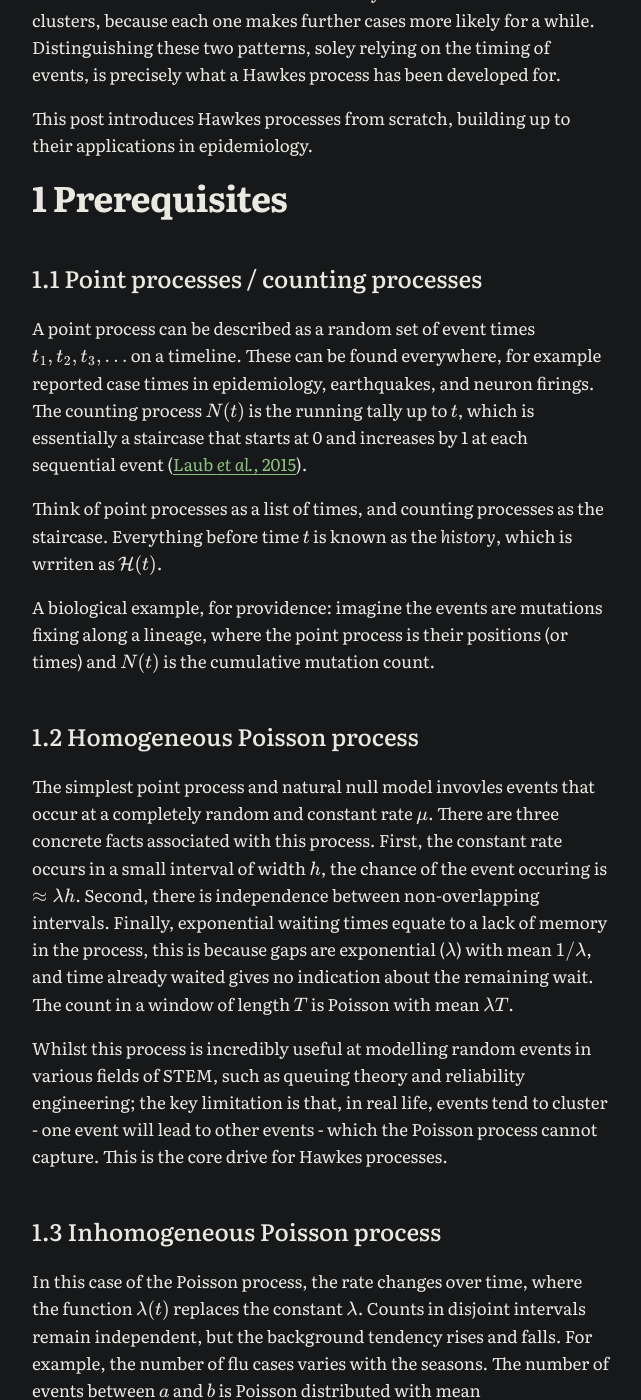
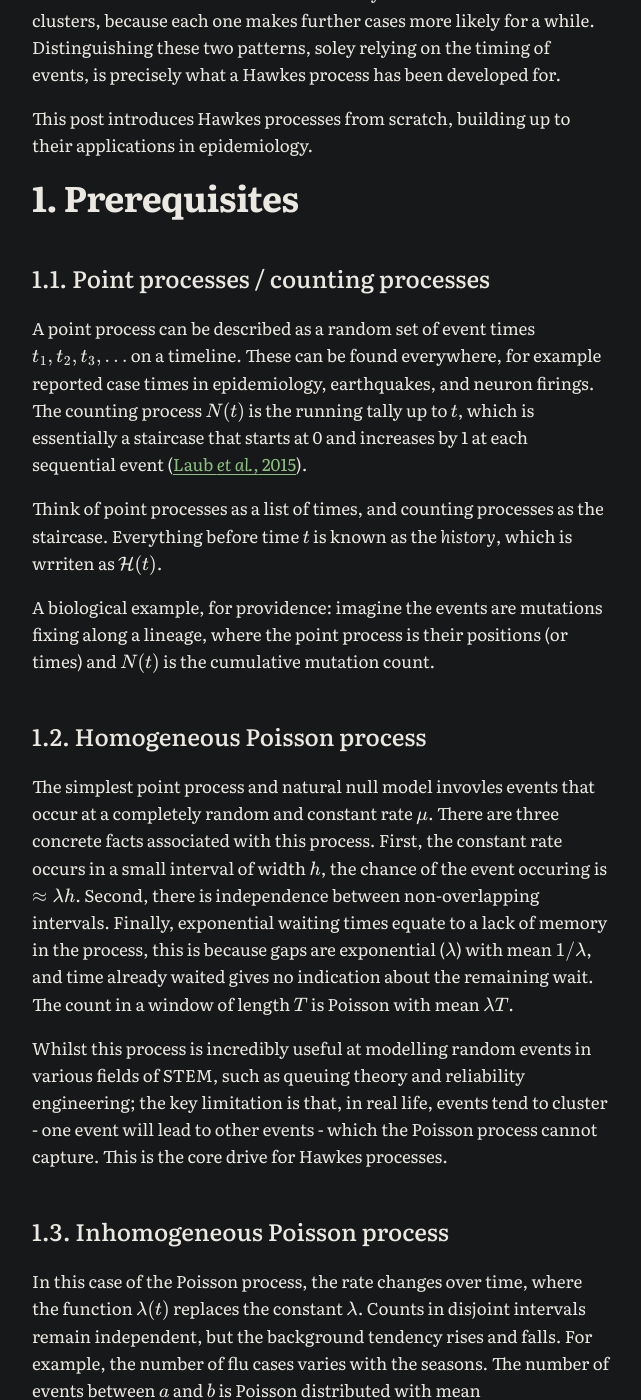
Before and after one commit to timj-wood/timj-wood.github.io, a Jekyll site: the page built from _posts/2026-09-15-hawkes-processes.md, in a window 1280 px wide and 1400 px high, scrolled down 896 px. Shown: the whole window, without its empty margins (285-926 px from the left). Built offline with Jekyll 4.4.1, drawn with Linux system fonts in a browser that asks for light colours; some of the changed text lies outside the part shown.

```diff
--- a/_posts/2026-09-15-hawkes-processes.md
+++ b/_posts/2026-09-15-hawkes-processes.md
@@ -16,21 +16,21 @@ However, what you can do is identify a temporal pattern. Imported cases arrive m
 
 This post introduces Hawkes processes from scratch, building up to their applications in epidemiology.
 
-# 1 Prerequisites
-## 1.1 Point processes / counting processes
+# 1. Prerequisites
+## 1.1. Point processes / counting processes
 A point process can be described as a random set of event times $$t_1, t_2, t_3, ...$$ on a timeline. These can be found everywhere, for example reported case times in epidemiology, earthquakes, and neuron firings. The counting process $$N(t)$$ is the running tally up to $$t$$, which is essentially a staircase that starts at 0 and increases by 1 at each sequential event ([Laub *et al.,* 2015](https://arxiv.org/pdf/1507.02822)).
 
 Think of point processes as a list of times, and counting processes as the staircase. Everything before time $$t$$ is known as the *history*, which is wrriten as $$\mathcal{H}(t)$$.
 
 A biological example, for providence: imagine the events are mutations fixing along a lineage, where the point process is their positions (or times) and $$N(t)$$ is the cumulative mutation count.
 
-## 1.2 Homogeneous Poisson process
+## 1.2. Homogeneous Poisson process
 
 The simplest point process and natural null model invovles events that occur at a completely random and constant rate $$\mu$$. There are three concrete facts associated with this process. First, the constant rate occurs in a small interval of width $$h$$, the chance of the event occuring is $$\approx \lambda h$$. Second, there is independence between non-overlapping intervals. Finally, exponential waiting times equate to a lack of memory in the process, this is because gaps are exponential ($$\lambda$$) with mean $$1/\lambda$$, and time already waited gives no indication about the remaining wait. The count in a window of length $$T$$ is Poisson with mean $$\lambda T$$.
 
 Whilst this process is incredibly useful at modelling random events in various fields of STEM, such as queuing theory and reliability engineering; the key limitation is that, in real life, events tend to cluster - one event will lead to other events - which the Poisson process cannot capture. This is the core drive for Hawkes processes.
 
-## 1.3 Inhomogeneous Poisson process
+## 1.3. Inhomogeneous Poisson process
 
 In this case of the Poisson process, the rate changes over time, where the function $$\lambda(t)$$ replaces the constant $$\lambda$$. Counts in disjoint intervals remain independent, but the background tendency rises and falls. For example, the number of flu cases varies with the seasons. The number of events between $$a$$ and $$b$$ is Poisson distributed with mean
 
@@ -39,7 +39,7 @@ $$\int_a^b \lambda(t)\,dt.$$
 Crucially, the rate varies because of external forces (seasons, weather), not because previous events change it. This distinction matters because a time-varying rate produces clusters of events, and so does self-excitation, so the two are easily confused in data. Fitting a self-exciting model to seasonally driven data, or vice versa, will lead to the incorrect conclusion for the driving processes.
 
 
-## 1.4 The conditional intensity function
+## 1.4. The conditional intensity function
 
 The most important concept in this post is the **conditional intensity**: the instantaneous expected rate of events at time $t$, given the entire history of the process up to that point.
 
@@ -65,6 +65,6 @@ $$
 
 is known as the **compensator**: the cumulative number of events the model expects to have seen by time $t$.
 
-# 2 Hawkes processes
+# 2. Hawkes processes
 
-## 2.1 History and motivation
+## 2.1. History and motivation
```
